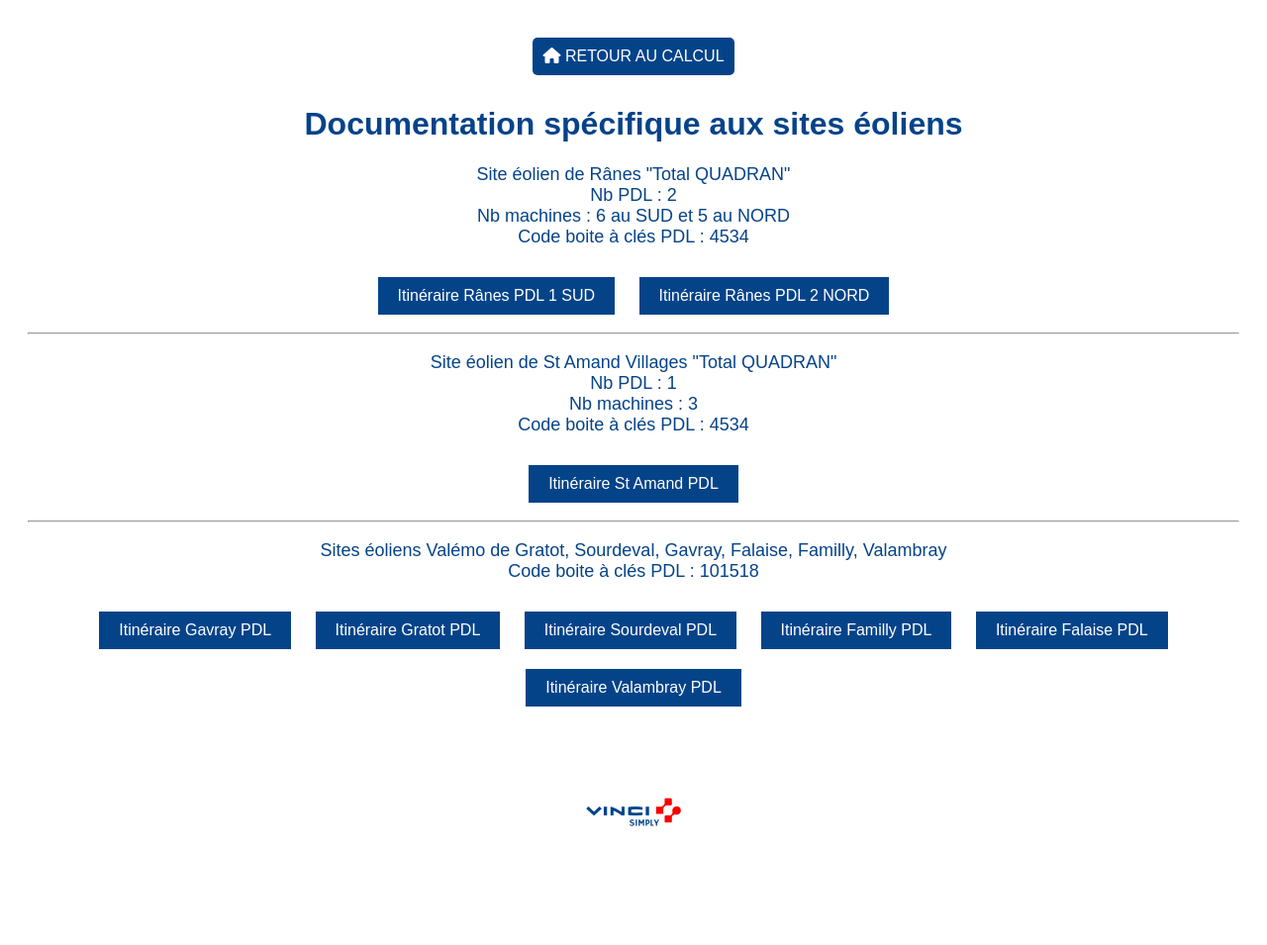
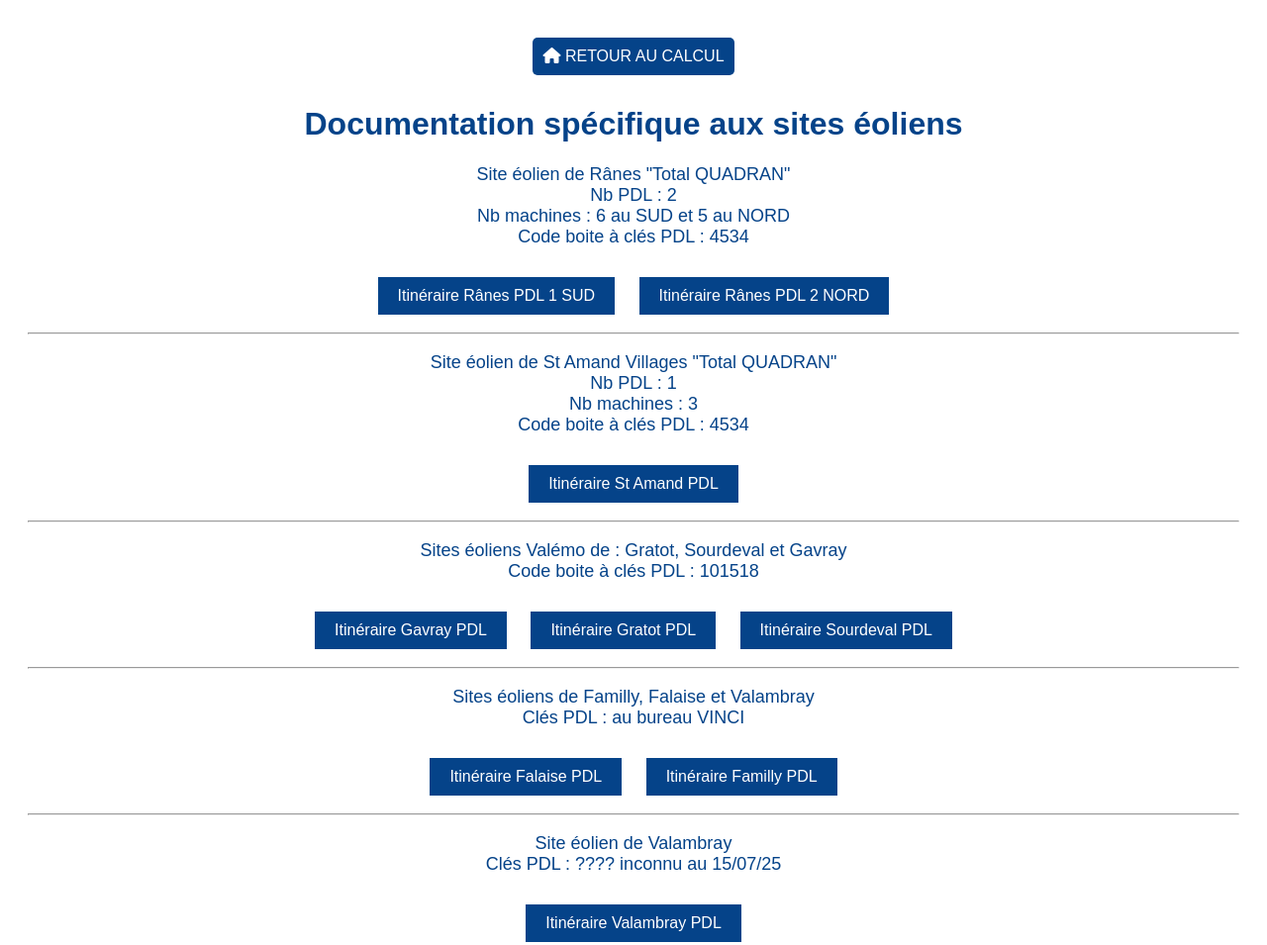
Before and after one commit to ibanm1/vinSylvain3, a plain HTML site: page DocEol.html in a window 1280 px wide. Shown: the top 955 px of the page at 99% size. Before the commit the page ends 926 px from the top, so only its background shows below. Drawn offline with Linux system fonts and the light colour scheme.

Commit message:
Update DocEol.html
Major update of locations

```diff
--- a/DocEol.html
+++ b/DocEol.html
@@ -71,24 +71,30 @@
 <button onclick="redirectToExternalURL('https://waze.com/ul?ll=49.05171,-0.997786&navigate=yes')"> Itinéraire St Amand PDL </button>
 <hr>
 	<p style="color: #054389; font-size: 18px; margin-bottom: 20px;">
-	Sites éoliens Valémo de Gratot, Sourdeval, Gavray, Falaise, Familly, Valambray
+	Sites éoliens Valémo de : Gratot, Sourdeval et Gavray
 	<br> Code boite à clés PDL : 101518
 	</p>
 
 <button onclick="redirectToExternalURL('https://waze.com/ul?ll=48.90126779142397,-1.31742135447893&navigate=yes')"> Itinéraire Gavray PDL </button>
 <button onclick="redirectToExternalURL('https://waze.com/ul?ll=49.07495580160088,-1.4475764371911406&navigate=yes')"> Itinéraire Gratot PDL </button>
 <button onclick="redirectToExternalURL('https://waze.com/ul?ll=48.90822155044857,-1.2885024388716113&navigate=yes')"> Itinéraire Sourdeval PDL </button>
+<hr>
+
+	<p style="color: #054389; font-size: 18px; margin-bottom: 20px;">
+	Sites éoliens de Familly, Falaise et Valambray
+	<br> Clés PDL : au bureau VINCI
+	</p>
+<button onclick="redirectToExternalURL('https://waze.com/ul?ll=48.942929601061536,-0.19976441746015317&navigate=yes')"> Itinéraire Falaise PDL </button>
 <button onclick="redirectToExternalURL('https://waze.com/ul?ll=48.97482,0.36210&navigate=yes')"> Itinéraire Familly PDL </button>
-<button onclick="redirectToExternalURL('https://waze.com/ul?ll=48.942929601061536,-0.19976441746015317&navigate=yes')"> Itinéraire Falaise PDL </button>
-<button onclick="redirectToExternalURL('https://waze.com/ul?ll=49.05146,0.15296&navigate=yes')"> Itinéraire Valambray PDL </button>
+<hr>
 
+	<p style="color: #054389; font-size: 18px; margin-bottom: 20px;">
+	Site éolien de Valambray
+	<br> Clés PDL : ???? inconnu au 15/07/25
+	</p>
+<button onclick="redirectToExternalURL('https://waze.com/ul?ll=49.087389,-0.258222&navigate=yes')"> Itinéraire Valambray PDL </button>
 
-
-
-
-
-
-	<br>
+<br>
 
   <img src="logo.png" alt="Logo de l'application" style="width: 150px; height: auto; margin-top: 20px;">
 
```
